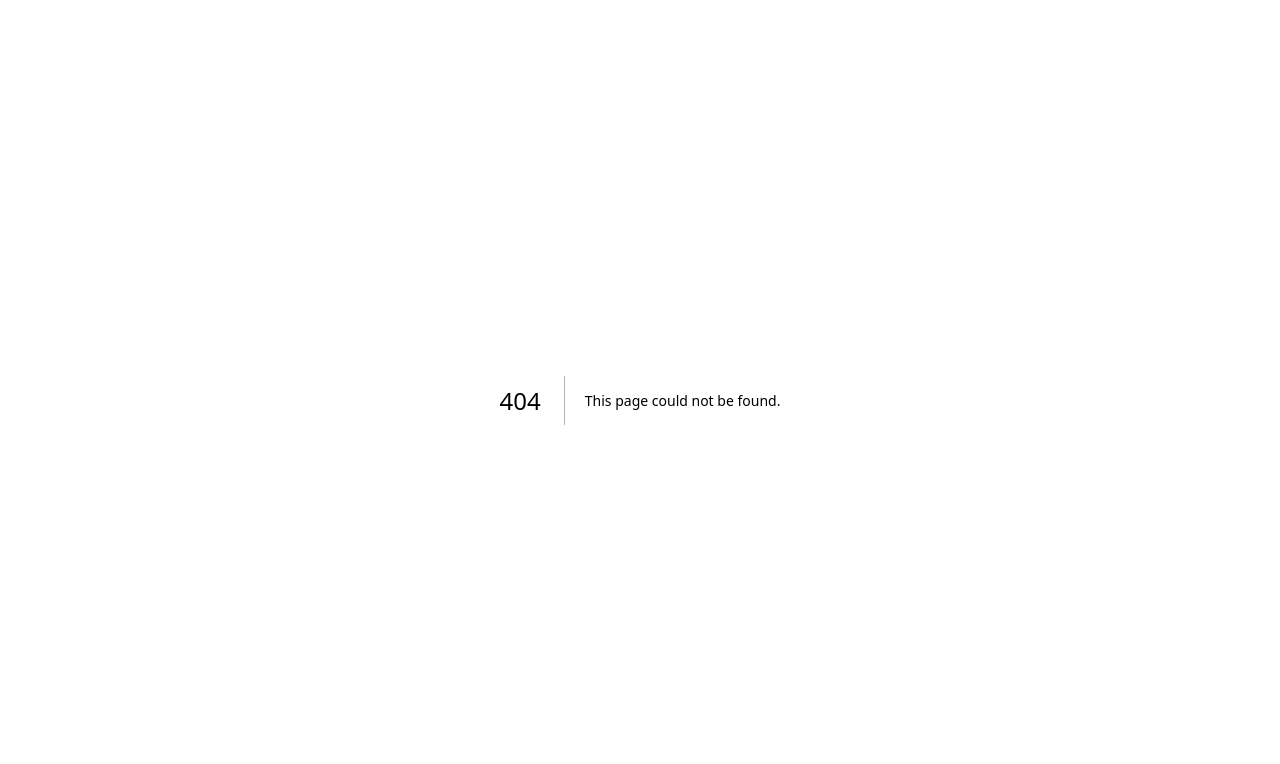
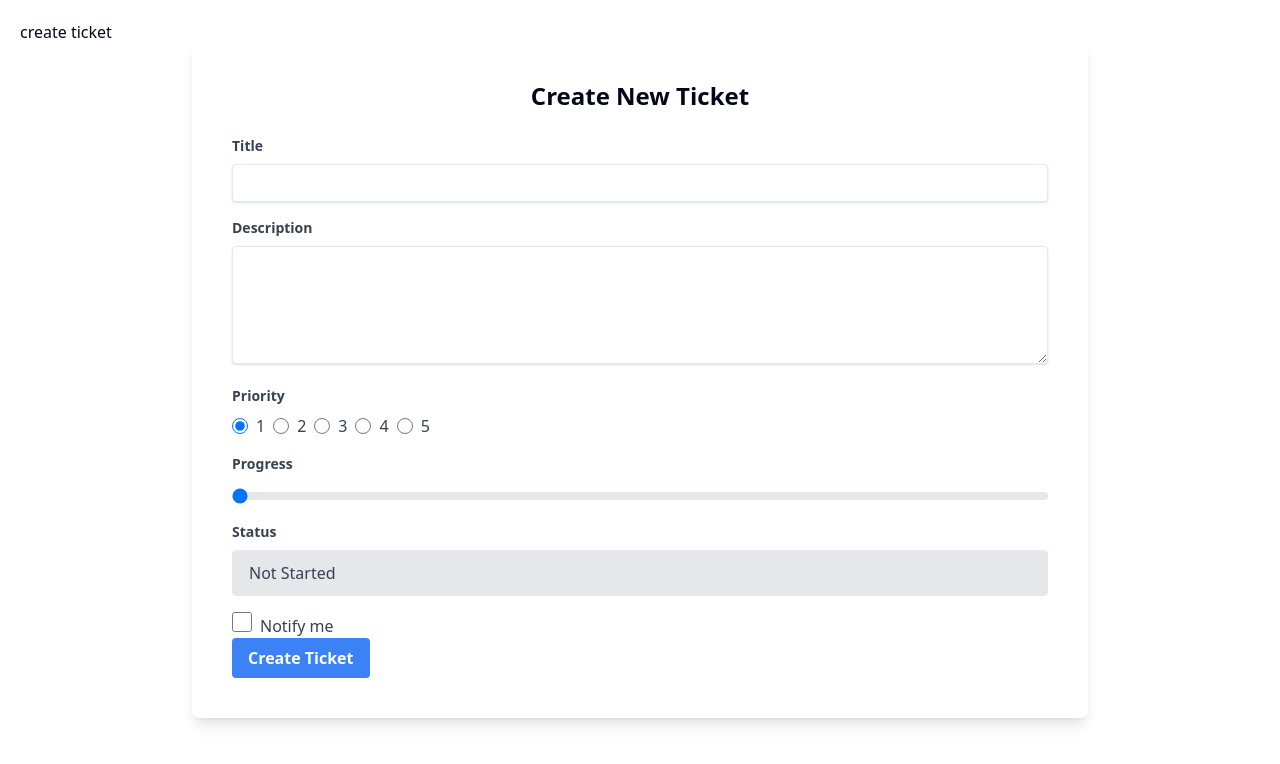
Before and after one commit to tbaboolal/BugTracker, a Next.js app: page /CreateTicketPage/new in a window 1280 px wide. Before the commit this address had no page. Shown: the top 764 px of the page. Built offline with nearby package versions, Linux system fonts and the light colour scheme; no server answers.

Commit message:
created the forum edit and API to get and send tickets to mongoDB server

```diff
--- /dev/null
+++ b/app/CreateTicketPage/[id]/page.tsx
@@ -0,0 +1,11 @@
+import TicketForm from "@/components/TicketForm";
+
+let TicketData={};
+const CreateTicketPage = async (params: any) => {
+    TicketData = {
+        _id: "new",
+    };
+    return <TicketForm {...TicketData}/>;
+}
+
+export default CreateTicketPage;
--- /dev/null
+++ b/app/api/Tickets/route.tsx
@@ -0,0 +1,24 @@
+import Ticket from "../../model/Ticket";
+import { NextResponse } from "next/server";
+
+export async function POST(req: any){
+    try {
+        const ticketData = await req.json()
+        const formData = ticketData.formData;
+        await Ticket.create(formData)
+
+        return NextResponse.json({message: "Ticket Data Created"}, {status:201})
+
+    } catch (error) {
+        return NextResponse.json({message: "Error", error}, {status:500})
+    }
+}
+
+export async function GET(){
+    try{
+        const tickets = await Ticket.find();
+        return NextResponse.json({tickets}, {status:201})
+    } catch(error){
+        return NextResponse.json({message:"Error",error}, {status: 500})
+    }
+}
--- a/app/layout.tsx
+++ b/app/layout.tsx
@@ -1,6 +1,7 @@
 import type { Metadata } from 'next';
 import './globals.css';
 import Providers from '@/components/Providers';
+import Header from '@/components/Header';
 
 export const metadata: Metadata = {
   title: 'BugFixer!',
@@ -20,6 +21,7 @@ export default function RootLayout({
             {children}
 
           </Providers>
+          <Header></Header>
 
 
       </body>
--- /dev/null
+++ b/app/model/Ticket.tsx
@@ -0,0 +1,19 @@
+import mongoose, {Schema} from 'mongoose'
+
+mongoose.connect(process.env.MONGODB_URI as string);
+mongoose.Promise = global.Promise;
+
+const ticketSchema = new Schema(
+{
+    title: String,
+    description: String,
+    priority: Number,
+    progress: Number,
+    status: String,
+    receiveNotifications: Boolean,
+}
+);
+
+const Ticket = mongoose.models.Ticket || mongoose.model("Ticket", ticketSchema);
+
+export default Ticket;
--- a/app/page.tsx
+++ b/app/page.tsx
@@ -1,7 +1,20 @@
 import Image from "next/image";
 import SigninButton from "@/components/SignInButton";
 
-export default function Home() {
+const getTickets = async () => {
+  try{
+    const res = await fetch ("http://localhost:3000/api/Tickets", {
+      cache: "no-store",
+    });
+    return res.json();
+  }
+  catch (error) {
+    console.log(error)
+  }
+};
+export default async function Home() {
+  const data = await getTickets();
+  console.log(data)
   return (
     <div className="flex justify-center items-center h-screen" style={{ backgroundColor: '#ffd6eb' }}>
       <div className="text-center">
--- a/components/Header.tsx
+++ b/components/Header.tsx
@@ -8,7 +8,9 @@ function Header() {
     <header className='fixed w-full z-50 top-0 flex items-center justify-between p-5'>
 
         <div className='flex items-center space-x-2'>
-          <SigninButton />
+          <Link href="/CreateTicketPage/new">
+            <p>create ticket </p>
+          </Link>
 
         </div>
     </header>
--- /dev/null
+++ b/components/TicketCard.tsx
@@ -0,0 +1 @@
+import Link from "next/link";
--- /dev/null
+++ b/components/TicketForm.tsx
@@ -0,0 +1,157 @@
+"use client";
+import { useRouter } from 'next/navigation';
+import React, { useState, ChangeEvent, FormEvent, useEffect } from 'react';
+import { useSession } from 'next-auth/react';
+
+interface TicketData {
+  title: string;
+  description: string;
+  priority: number;
+  progress: number;
+  status: string;
+  receiveNotifications: boolean;
+}
+
+const initialTicketData: TicketData = {
+  title: "",
+  description: "",
+  priority: 1,
+  progress: 0,
+  status: "not started",
+  receiveNotifications: false,
+};
+
+const TicketForm: React.FC = () => {
+  const router = useRouter();
+  const [formData, setFormData] = useState<TicketData>(initialTicketData);
+  const { data: session} = useSession();
+
+
+  useEffect(() => {
+    console.log(session);
+  }, [session]);
+
+  const handleSubmit = async (e: FormEvent<HTMLFormElement>) => {
+    e.preventDefault();
+    const res = await fetch("/api/Tickets", {
+      method: "POST",
+      body: JSON.stringify({ formData }),
+      //@ts-ignore
+      "Content-Type": "application/json",
+    });
+    if (!res.ok) {
+      throw new Error("Failed to create ticket");
+    }
+    router.refresh();
+    router.push("/");
+  };
+
+  const handleChange = (e: ChangeEvent<HTMLInputElement | HTMLTextAreaElement | HTMLSelectElement>) => {
+    const target = e.target as HTMLInputElement;
+    const { name, type, checked } = target;
+    let newValue: string | number | boolean = type === 'checkbox' || type === 'radio' ? parseInt(target.value, 10) : target.value;
+    newValue = type === 'checkbox' ? checked : newValue;
+
+    setFormData(prevState => ({
+        ...prevState,
+        [name]: newValue,
+    }));
+  };
+
+
+
+
+  return (
+    <div className="flex justify-center mt-10">
+      <form onSubmit={handleSubmit} className="p-10 bg-white shadow-lg rounded-lg max-w-4xl w-full">
+        <h3 className="text-2xl font-bold text-center mb-6">Create New Ticket</h3>
+        <div className="mb-4">
+          <label htmlFor="title" className="block text-gray-700 text-sm font-bold mb-2">Title</label>
+          <input
+            id="title"
+            name="title"
+            type="text"
+            onChange={handleChange}
+            required
+            value={formData.title}
+            className="shadow appearance-none border rounded w-full py-2 px-3 text-gray-700 leading-tight focus:outline-none focus:shadow-outline"
+          />
+        </div>
+        <div className="mb-4">
+          <label htmlFor="description" className="block text-gray-700 text-sm font-bold mb-2">Description</label>
+          <textarea
+            id="description"
+            name="description"
+            onChange={handleChange}
+            required
+            value={formData.description}
+            rows={5}
+            className="shadow appearance-none border rounded w-full py-2 px-3 text-gray-700 leading-tight focus:outline-none focus:shadow-outline"
+          />
+        </div>
+        <fieldset className="mb-4">
+          <legend className="text-gray-700 text-sm font-bold mb-2">Priority</legend>
+          <div className="flex space-x-2 justify-start">
+            {Array.from({ length: 5 }, (_, i) => (
+              <div key={i + 1} className="flex items-center">
+                <input
+                  id={`priority-${i + 1}`}
+                  name="priority"
+                  type="radio"
+                  onChange={handleChange}
+                  value={i + 1}
+                  checked={formData.priority === i + 1}
+                  className="form-radio h-4 w-4 text-blue-600"
+                />
+                <label htmlFor={`priority-${i + 1}`} className="ml-2 text-gray-700">{i + 1}</label>
+              </div>
+            ))}
+          </div>
+        </fieldset>
+        <div className="mb-4">
+          <label htmlFor="progress" className="block text-gray-700 text-sm font-bold mb-2">Progress</label>
+          <input
+            type="range"
+            id="progress"
+            name="progress"
+            min="0"
+            max="100"
+            onChange={handleChange}
+            value={formData.progress}
+            className="w-full h-2 bg-gray-200 rounded-lg appearance-none cursor-pointer"
+          />
+        </div>
+        <div className="mb-4">
+          <label htmlFor="status" className="block text-gray-700 text-sm font-bold mb-2">Status</label>
+          <select
+            id="status"
+            name="status"
+            onChange={handleChange}
+            value={formData.status}
+            className="block appearance-none w-full bg-gray-200 border border-gray-200 text-gray-700 py-3 px-4 pr-8 rounded leading-tight focus:outline-none focus:bg-white focus:border-gray-500"
+          >
+            <option value="not started">Not Started</option>
+            <option value="started">Started</option>
+            <option value="done">Done</option>
+          </select>
+        </div>
+        <div>
+          <label htmlFor="notify">
+            <input
+              type="checkbox"
+              id="notify"
+              name="receiveNotifications"
+              checked={formData.receiveNotifications}
+              onChange={handleChange}
+              className="form-checkbox h-5 w-5 text-blue-600"
+            />
+            <span className="ml-2 text-gray-700">Notify me</span>
+          </label>
+        </div>
+        <button type="submit" className="btn max-w-xs bg-blue-500 hover:bg-blue-700 text-white font-bold py-2 px-4 rounded focus:outline-none focus:shadow-outline">Create Ticket</button>
+      </form>
+    </div>
+  );
+};
+
+export default TicketForm;
--- /dev/null
+++ b/components/progress.tsx
@@ -0,0 +1,12 @@
+const ProgressDisplay: React.FC<{ progress: any }> = ({ progress }) => {
+    return (
+      <div className="w-full bg-gray-200 rounded-full h-2.5 dark:bg-gray-700">
+        <div
+          className="bg-blue-600 h-2.5 rounded-full"
+          style={{ width: `${progress}%` }}
+        ></div>
+      </div>
+    );
+  };
+
+  export default ProgressDisplay;
--- a/package.json
+++ b/package.json
@@ -13,6 +13,8 @@
     "class-variance-authority": "^0.7.0",
     "clsx": "^2.1.0",
     "lucide-react": "^0.365.0",
+    "mongodb": "^6.5.0",
+    "mongoose": "^8.3.1",
     "next": "14.1.4",
     "next-auth": "^4.24.7",
     "react": "^18",
```
Also changed, not shown: 1 other file (tests, documents, lock files or other folders).
